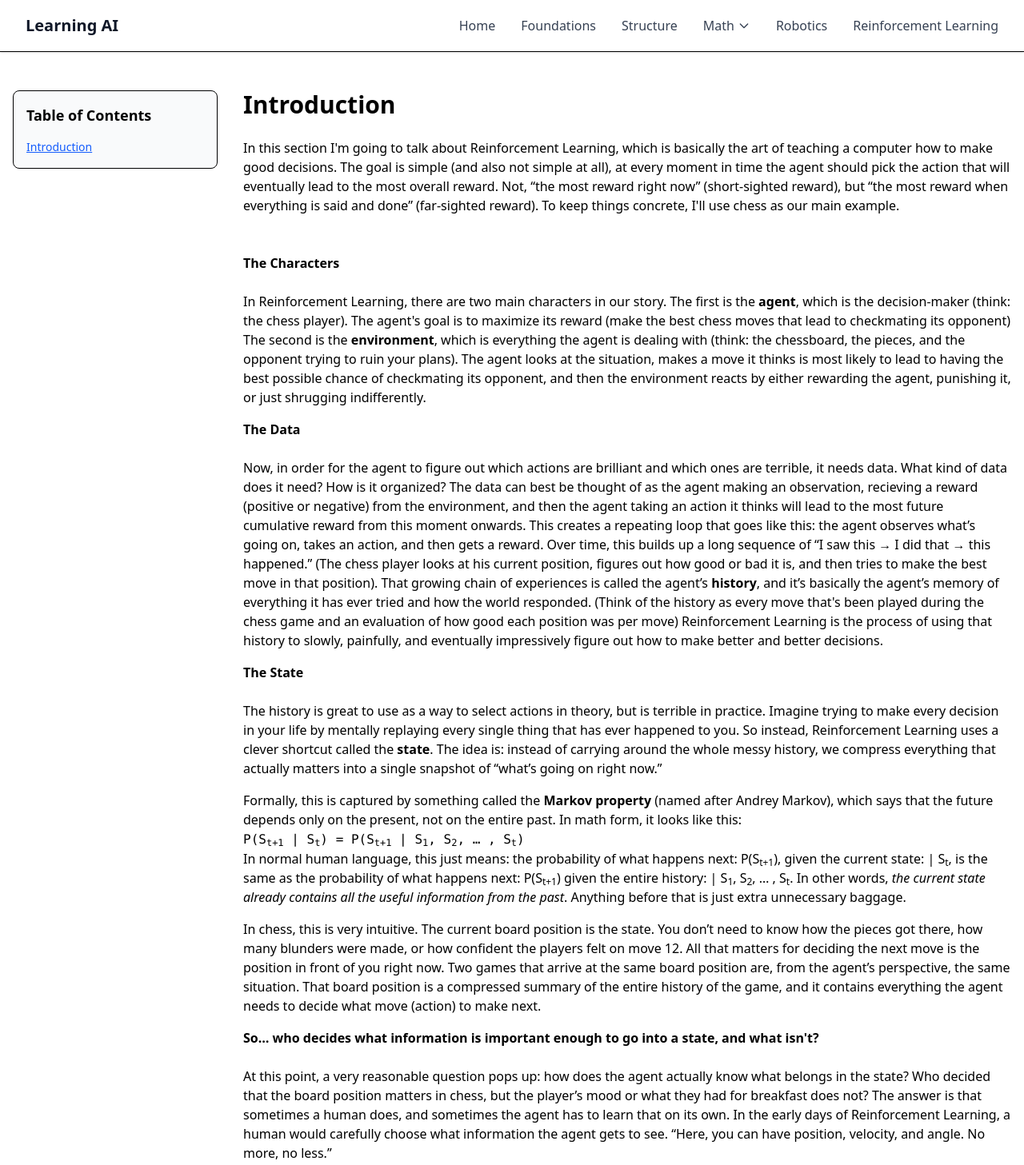
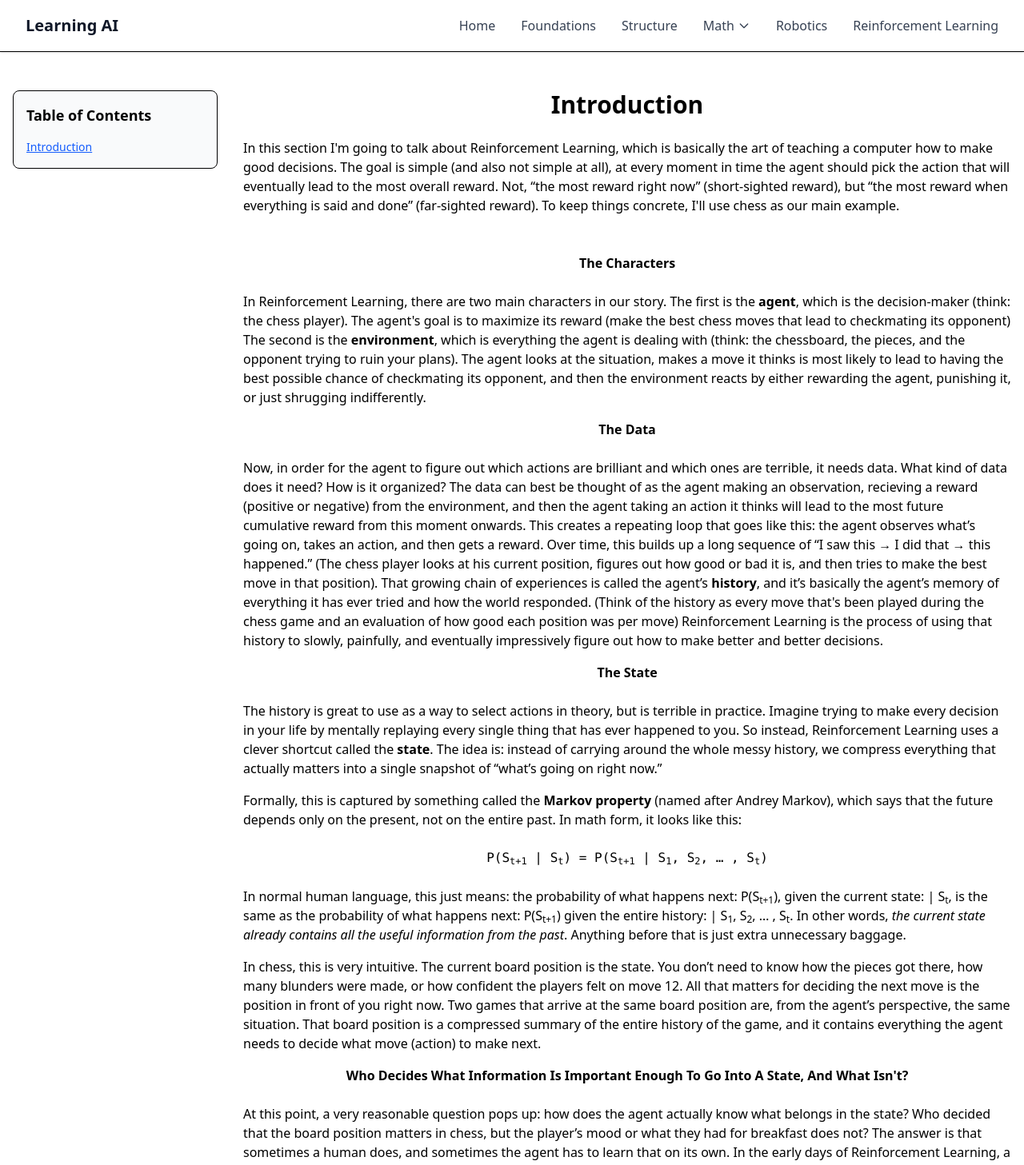
Before and after one commit to WilliamGiammona/learning-ai, a Next.js app: page /reinforcement-learning in a window 1280 px wide. Shown: the top 1457 px of the page at 80% size. Built offline with nearby package versions, Linux system fonts and the light colour scheme.

Commit message:
continuing introduction

```diff
--- a/app/reinforcement-learning/page.tsx
+++ b/app/reinforcement-learning/page.tsx
@@ -25,7 +25,9 @@ export default function ReinforcementLearningPage() {
         {/* Main Content */}
         <main className="flex-1 min-w-0">
           <section id="reinforcement-learning-problem" className="mb-12">
-            <h1 className="text-3xl font-bold mb-6">Introduction</h1>
+            <h1 className="text-3xl font-bold mb-6 text-center">
+              Introduction
+            </h1>
             <p className="mb-12">
               In this section I'm going to talk about Reinforcement Learning,
               which is basically the art of teaching a computer how to make good
@@ -38,8 +40,7 @@ export default function ReinforcementLearningPage() {
             </p>
 
             <p className="mb-4">
-              <strong>The Characters</strong>
-              <br />
+              <strong className="block text-center">The Characters</strong>
               <br />
               In Reinforcement Learning, there are two main characters in our
               story. The first is the <strong>agent</strong>, which is the
@@ -56,8 +57,7 @@ export default function ReinforcementLearningPage() {
             </p>
 
             <p className="mb-4">
-              <strong>The Data</strong>
-              <br />
+              <strong className="block text-center">The Data</strong>
               <br />
               Now, in order for the agent to figure out which actions are
               brilliant and which ones are terrible, it needs data. What kind of
@@ -82,8 +82,7 @@ export default function ReinforcementLearningPage() {
             </p>
 
             <p className="mb-4">
-              <strong>The State</strong>
-              <br />
+              <strong className="block text-center">The State</strong>
               <br />
               The history is great to use as a way to select actions in theory,
               but is terrible in practice. Imagine trying to make every decision
@@ -101,7 +100,8 @@ export default function ReinforcementLearningPage() {
               which says that the future depends only on the present, not on the
               entire past. In math form, it looks like this:
               <br />
-              <span className="font-mono">
+              <br />
+              <span className="block font-mono text-center">
                 P(S<sub>t+1</sub> | S<sub>t</sub>) = P(S<sub>t+1</sub> | S
                 <sub>1</sub>, S<sub>2</sub>, … , S<sub>t</sub>)
               </span>
@@ -131,11 +131,10 @@ export default function ReinforcementLearningPage() {
             </p>
 
             <p className="mb-4">
-              <strong>
-                So… who decides what information is important enough to go into
-                a state, and what isn't?
+              <strong className="block text-center">
+                Who Decides What Information Is Important Enough To Go Into A
+                State, And What Isn't?
               </strong>
-              <br />
               <br />
               At this point, a very reasonable question pops up: how does the
               agent actually know what belongs in the state? Who decided that
```
